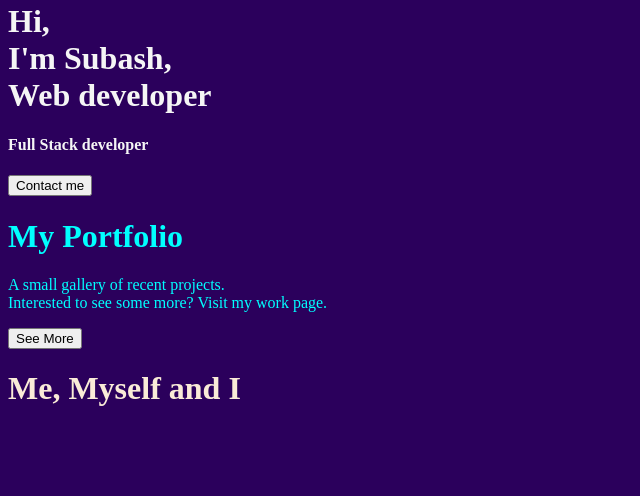
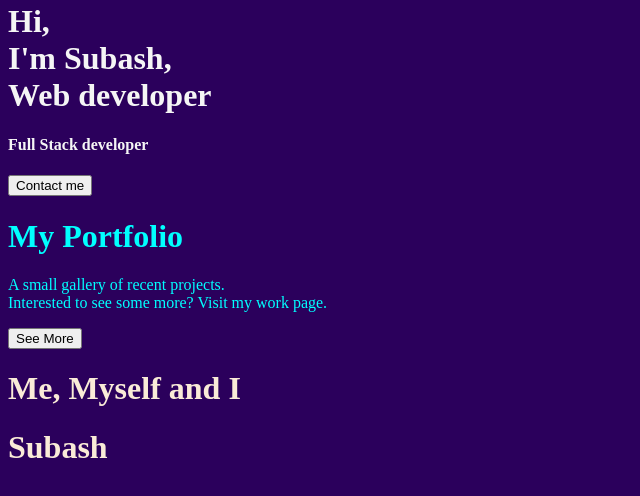
Before and after one commit to 14Subaz/Web-dev-Bootcamp, a plain HTML site: page index.html in a window 1280 px wide. Shown: the part 230-726 px from the top of the page, without its empty margins (0-640 px from the left). Drawn offline with Linux system fonts and the light colour scheme.

Commit message:
deletion

```diff
--- a/index.html
+++ b/index.html
@@ -23,6 +23,6 @@
     </div>
     <div id="mmi">
     <h1>Me, Myself and I</h1>
-    </div>
-</body>
+	<h1>Subash</h1>
+
 </html>
```
